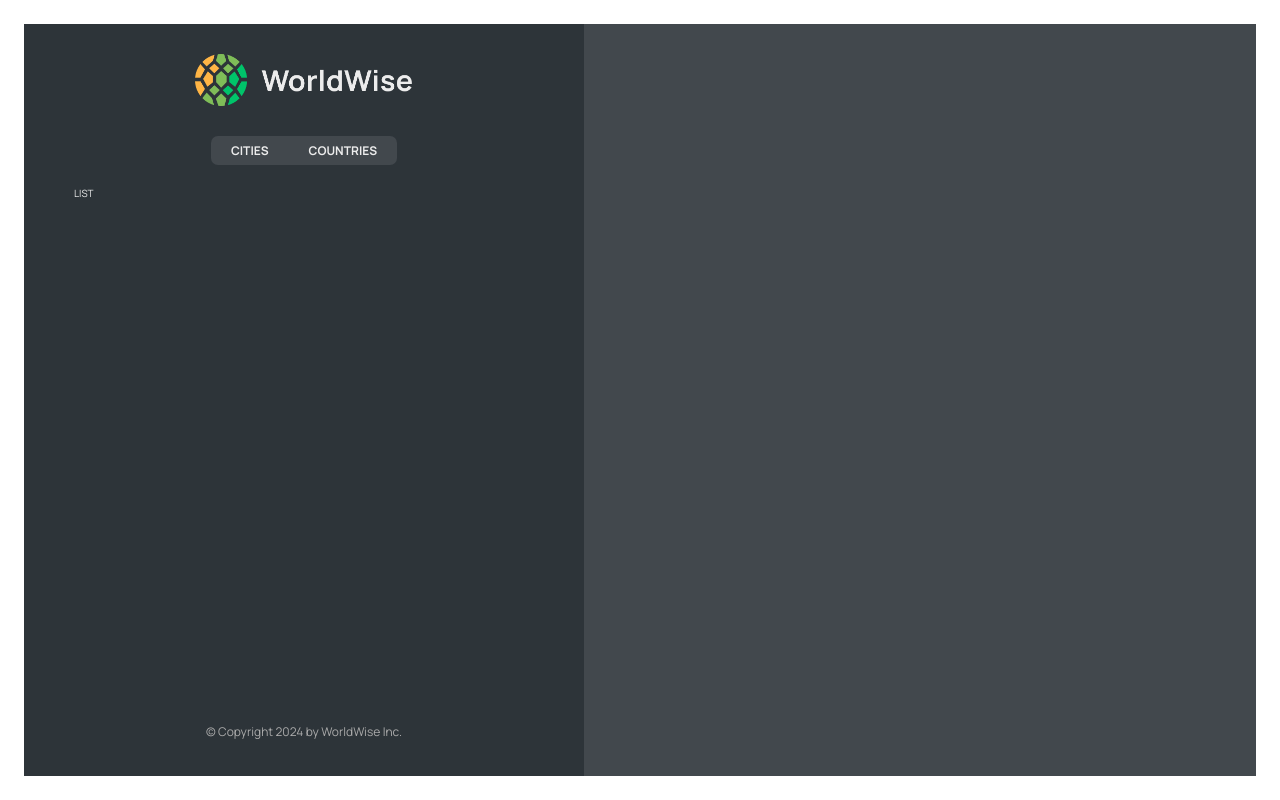
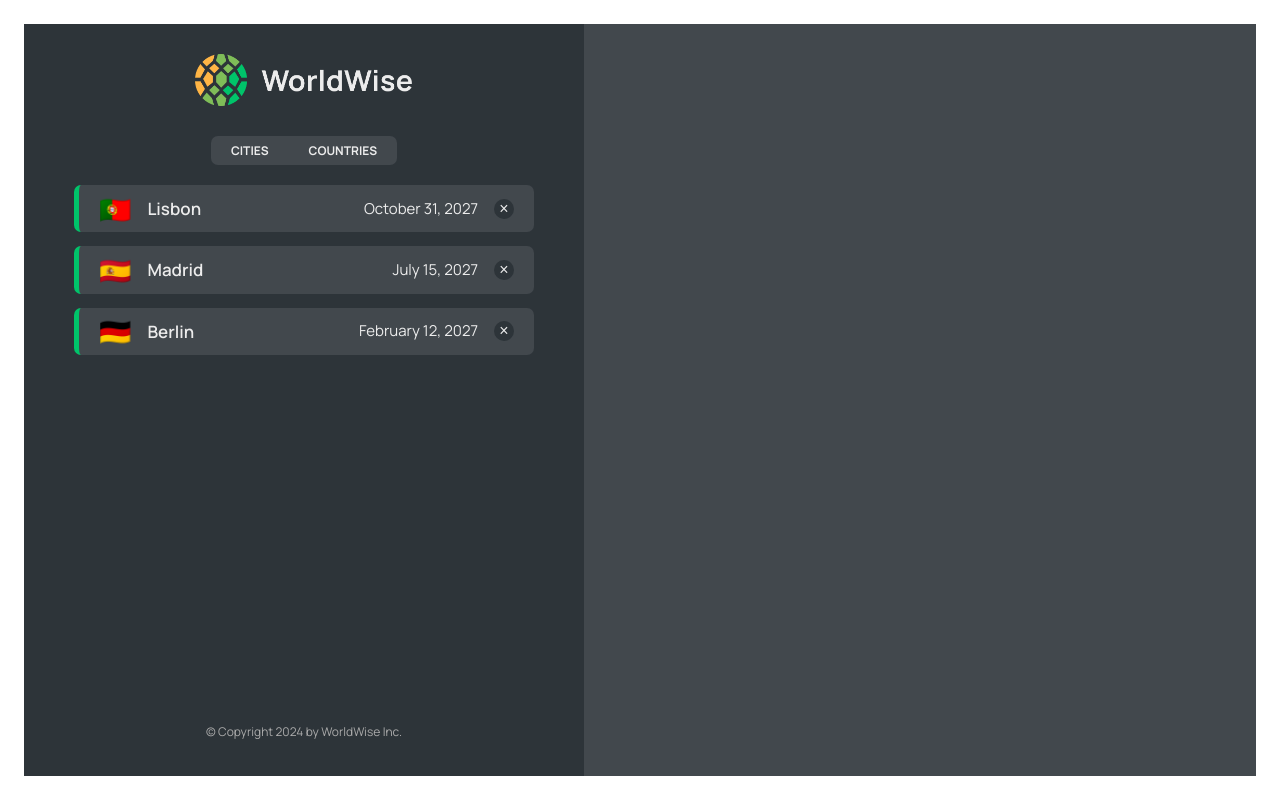
Before and after one commit to pinyada-sengate/worldwise, a React (Vite) app: page /app in a window 1280 px wide. Built offline with nearby package versions, Linux system fonts and the light colour scheme; data requests are answered from the project's data file.

Commit message:
implement city list

```diff
--- a/src/App.jsx
+++ b/src/App.jsx
@@ -6,8 +6,31 @@
 import AppLayout from "./pages/AppLayout";
 import Login from "./pages/Login";
 import CityList from "./components/CityList";
+import { useEffect, useState } from "react";
+
+const BASE_URL = "http://localhost:8000";
 
 function App() {
+  const [cities, setCities] = useState([]);
+  const [isLoading, setIsLoading] = useState(false);
+
+  useEffect(function () {
+    async function fetchCities() {
+      try {
+        setIsLoading(true);
+        const res = await fetch(`${BASE_URL}/cities`);
+        const data = await res.json();
+        setCities(data);
+      } catch {
+        alert("There was an error loading data...");
+      } finally {
+        setIsLoading(false);
+      }
+    }
+
+    fetchCities();
+  }, []);
+
   return (
     <BrowserRouter>
       <Routes>
@@ -16,8 +39,14 @@
         <Route path="pricing" element={<Pricing />} />
         <Route path="login" element={<Login />} />
         <Route path="app" element={<AppLayout />}>
-          <Route index element={<CityList />} />
-          <Route path="cities" element={<CityList />} />
+          <Route
+            index
+            element={<CityList cities={cities} isLoading={isLoading} />}
+          />
+          <Route
+            path="cities"
+            element={<CityList cities={cities} isLoading={isLoading} />}
+          />
           <Route path="countries" element={<p>Countries</p>} />
           <Route path="form" element={<p>Form</p>} />
         </Route>
--- /dev/null
+++ b/src/components/CityItem.jsx
@@ -0,0 +1,23 @@
+import styles from "./CityItem.module.css";
+
+const formatDate = (date) =>
+  new Intl.DateTimeFormat("en", {
+    day: "numeric",
+    month: "long",
+    year: "numeric",
+  }).format(new Date(date));
+
+function CityItem({ city }) {
+  const { cityName, emoji, date } = city;
+
+  return (
+    <li className={styles.cityItem}>
+      <span className={styles.emoji}>{emoji}</span>
+      <h3 className={styles.name}>{cityName}</h3>
+      <time className={styles.date}>{formatDate(date)}</time>
+      <button className={styles.deleteBtn}>&times;</button>
+    </li>
+  );
+}
+
+export default CityItem;
--- a/src/components/CityList.jsx
+++ b/src/components/CityList.jsx
@@ -1,7 +1,23 @@
+import Spinner from "./Spinner";
 import styles from "./CityList.module.css";
+import CityItem from "./CityItem";
+import Message from "./Message";
 
-function CityList() {
-  return <ul className={styles.cityList}>LIST</ul>;
+function CityList({ cities, isLoading }) {
+  if (isLoading) return <Spinner />;
+
+  if (!cities.length)
+    return (
+      <Message message="Add your first city by clicking on a city on the map." />
+    );
+
+  return (
+    <ul className={styles.cityList}>
+      {cities.map((city) => (
+        <CityItem city={city} key={city.id} />
+      ))}
+    </ul>
+  );
 }
 
 export default CityList;
```
